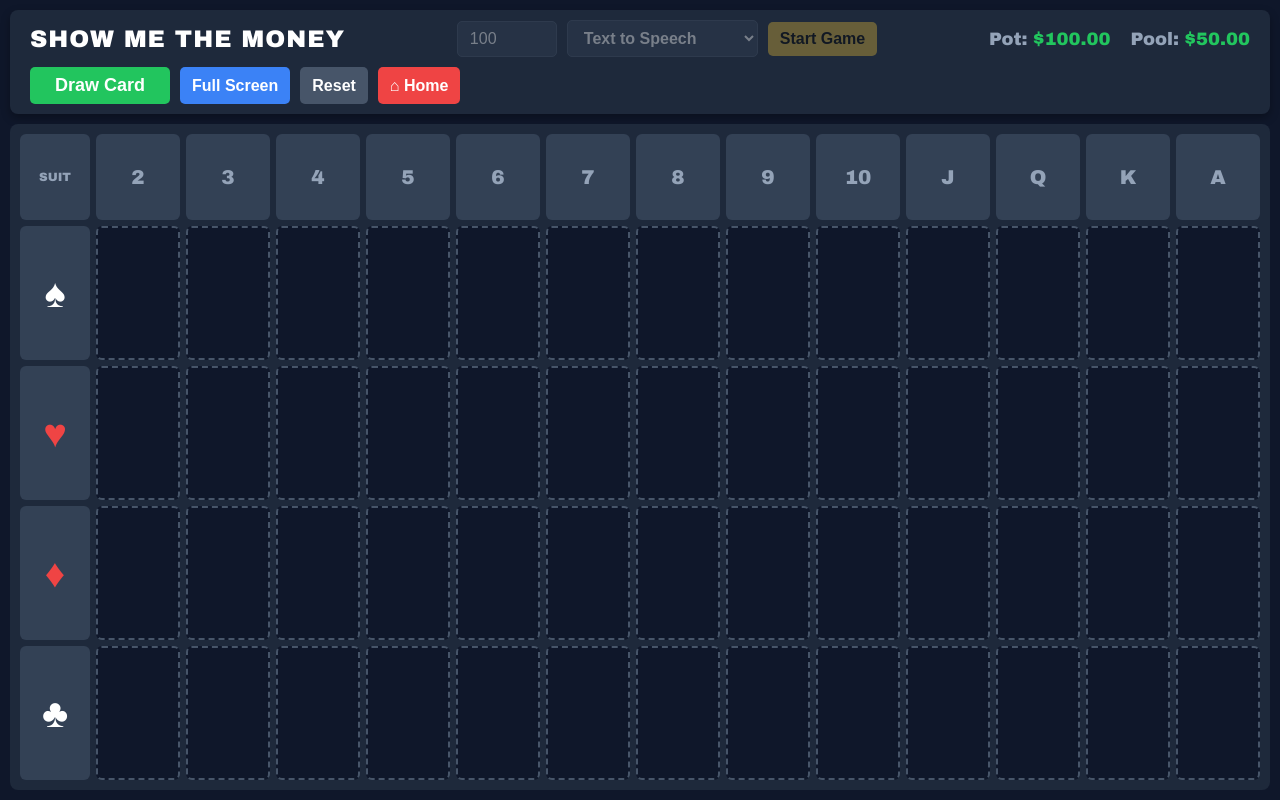
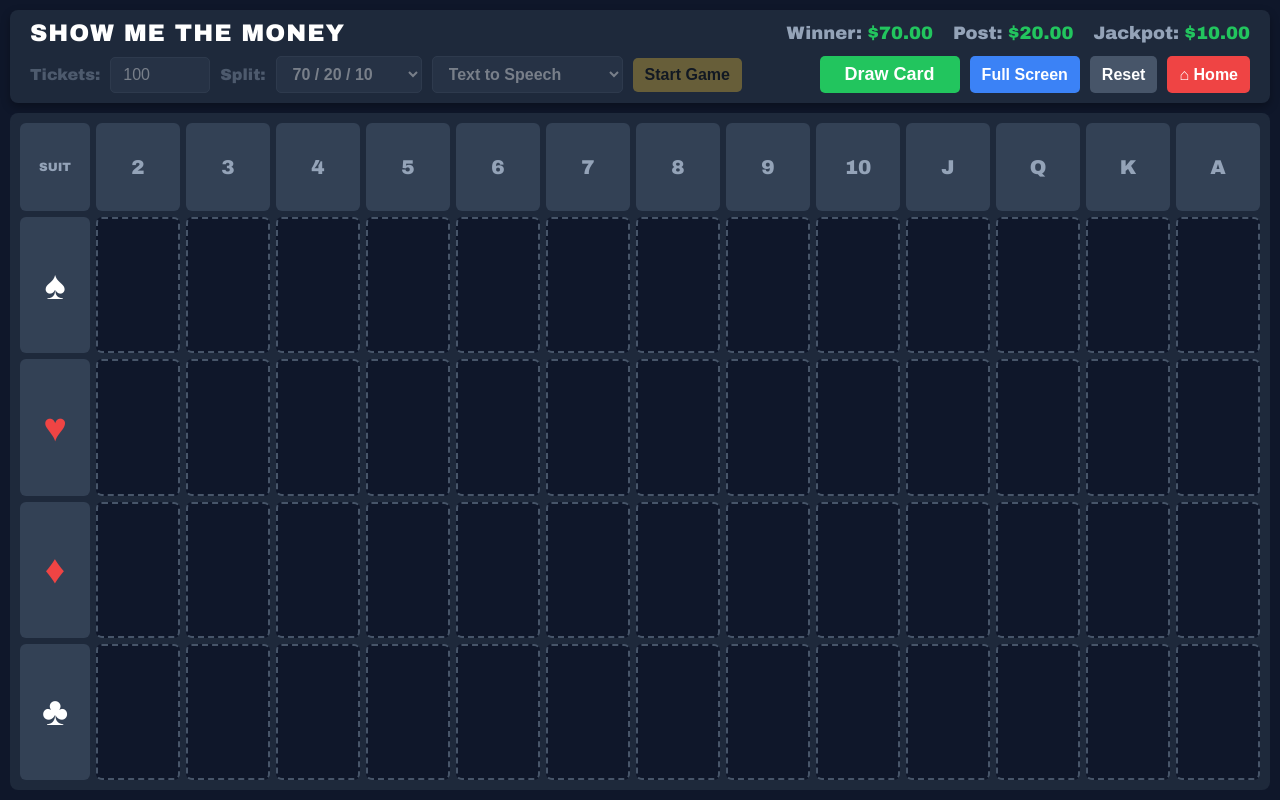
Before and after one commit to ALR394FL/Legion-Games, a plain HTML site: page show-me-the-money/index.html in a window 1280 px wide. Both pictures are taken after a click on the button "Start Game". Drawn offline with Linux system fonts and the light colour scheme.

Commit message:
splits
rearrange pot splits, but missed some code. this file is broken

```diff
--- a/show-me-the-money/index.html
+++ b/show-me-the-money/index.html
@@ -8,7 +8,8 @@
         :root { --primary: #0a2540; --secondary: #d4af37; --light: #0f172a; --dark: #fff; }
         * { box-sizing: border-box; }
         body { font-family: 'Arial Black', Arial, sans-serif; background-color: var(--light); color: var(--dark); margin: 0; padding: 10px; min-height: 100vh; display: flex; flex-direction: column; }
-        .header-panel { display: flex; flex-wrap: wrap; justify-content: space-between; align-items: center; background: #1e293b; padding: 10px 20px; border-radius: 8px; margin-bottom: 10px; box-shadow: 0 4px 10px rgba(0,0,0,0.3); gap: 10px; }
+        .header-panel { display: flex; flex-direction: column; background: #1e293b; padding: 10px 20px; border-radius: 8px; margin-bottom: 10px; box-shadow: 0 4px 10px rgba(0,0,0,0.3); gap: 10px; }
+        .header-top, .header-bottom { display: flex; flex-wrap: wrap; justify-content: space-between; align-items: center; gap: 12px; width: 100%; }
         h1 { color: #fff; margin: 0; font-size: 24px; letter-spacing: 1px; }
         .setup-panel { display: flex; align-items: center; gap: 10px; }
         input, button, select { padding: 8px 12px; font-size: 16px; border-radius: 5px; border: 1px solid #475569; }
@@ -49,21 +50,43 @@
 </head>
 <body>
 <div class="header-panel">
+    <div class="header-top">
         <h1>SHOW ME THE MONEY</h1>
+        <div class="stats-row">
+            <div class="stat-item">Winner:<span id="statWinnerPool">$0.00</span></div>
+            <div class="stat-item">Post:<span id="statTotalPot">$0.00</span></div>
+            <div class="stat-item">Jackpot:<span id="statJackpotPool">$0.00</span></div>
+        </div>
+
+    </div>
+    <div class="header-bottom">
         <div class="setup-panel" id="setupPanel">
+            <label for="ticketCount" style="color: #94a3b8; font-size: 16px;">Tickets:</label>
             <input type="number" id="ticketCount" value="100" min="1">
+            <label for="splitSelect" style="color: #94a3b8; font-size: 16px;">Split:</label>
+            <select id="splitSelect">
+                <option value="0.70,0.20,0.10" selected>70 / 20 / 10</option>
+                <option value="0.50,0.40,0.10">50 / 40 / 10</option>
+                <option value="0.60,0.30,0.10">60 / 30 / 10</option>
+                <option value="0.50,0.30,0.20">50 / 30 / 20</option>
+                <option value="0.50,0.50,0.00">50 / 50 / 0</option>
+                <option value="0.75,0.25,0.00">75 / 25 / 0</option>
+                <option value="1.00,0.00,0.00">100% Winner</option>
+            </select>
+
             <select id="audioToggle">
                 <option value="tts" selected>Text to Speech</option>
                 <option value="file">Prerecorded Audio</option>
             </select>
             <button onclick="startGame()">Start Game</button>
         </div>
-    <div class="stats-row"><div class="stat-item">Pot:<span id="statTotalPot">\$0.00</span></div><div class="stat-item">Pool:<span id="statWinnerPool">\$0.00</span></div></div>
+
         <div class="controls">
             <button id="drawBtn" onclick="drawNextCard()" disabled>Draw Card</button>
             <button id="fullscreenBtn" onclick="toggleFullscreen()" style="background-color: #3b82f6; color: white;">Full Screen</button>
             <button id="resetBtn" onclick="resetBoard()" style="background-color: #475569; color: white;">Reset</button>
             <button onclick="window.location.href='../index.html'" style="background-color: #ef4444; color: white;">&#8962; Home</button>
+        </div>
     </div>
 </div>
 <div class="grid-container" id="matrixBoard"></div>
@@ -121,12 +144,19 @@
     function startGame() {
         localStorage.removeItem('showMeTheMoneyState');
         const tickets = parseInt(document.getElementById('ticketCount').value) || 0;
-        document.getElementById('statTotalPot').innerText = `$${(tickets * 1).toFixed(2)}`;
-        document.getElementById('statWinnerPool').innerText = `$${(tickets * 0.5).toFixed(2)}`;
+        const [winPct, postPct, jackPct] = document.getElementById('splitSelect').value.split(',').map(Number);
+        const totalSales = tickets * 1;
+
+        document.getElementById('statWinnerPool').innerText = `$${(totalSales * winPct).toFixed(2)}`;
+        document.getElementById('statTotalPot').innerText = `$${(totalSales * postPct).toFixed(2)}`;
+        document.getElementById('statJackpotPool').innerText = `$${(totalSales * jackPct).toFixed(2)}`;
+
         initDeck(); buildMatrixSkeleton();
         document.getElementById('drawBtn').disabled = false;
         document.getElementById('setupPanel').style.opacity = "0.4";
+        saveGameState();
     }
+
 
     async function triggerTTSFallback(card) {
         const spokenVal = speechNames[card.val] || card.val;
@@ -199,7 +229,10 @@
         if (audioValue) audioValue.pause(); if (audioSuit) audioSuit.pause();
         if ('speechSynthesis' in window) window.speechSynthesis.cancel();
         document.getElementById('drawBtn').disabled = true; document.getElementById('setupPanel').style.opacity = "1";
-        document.getElementById('statTotalPot').innerText = "\$0.00"; document.getElementById('statWinnerPool').innerText = "\$0.00";
+        document.getElementById('statWinnerPool').innerText = "$0.00";
+        document.getElementById('statTotalPot').innerText = "$0.00";
+        document.getElementById('statJackpotPool').innerText = "$0.00";
+
         buildMatrixSkeleton();
     }
 
@@ -214,6 +247,8 @@
         const state = {
             deck: deck,
             lastDrawnCard: lastDrawnCard,
+            pot: document.getElementById('statTotalPot').innerText,
+            pool: document.getElementById('statWinnerPool').innerText,
             drawnCards: []
         };
         document.querySelectorAll('.grid-cell .card-slot').forEach(slot => {
@@ -236,6 +271,8 @@
 
         deck = state.deck;
         lastDrawnCard = state.lastDrawnCard;
+        if (state.pot) document.getElementById('statTotalPot').innerText = state.pot;
+        if (state.pool) document.getElementById('statWinnerPool').innerText = state.pool;
         buildMatrixSkeleton();
 
         state.drawnCards.forEach(item => {
```
Lines whose indentation alone changed are shown as unchanged.
